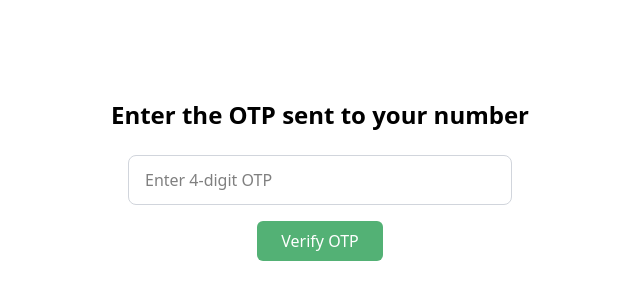
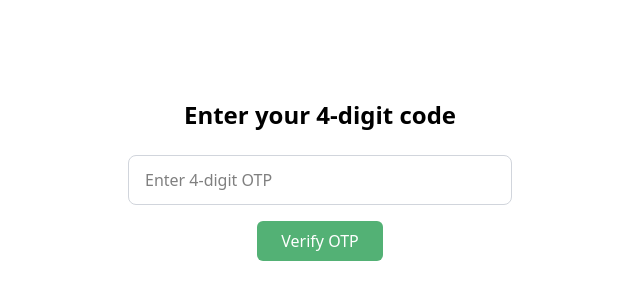
Before and after one commit to SaiRama-Doddi/Nectar, a React (Vite) app: page /otp in a window 1280 px wide. Shown: the part 220-520 px from the top of the page, without its empty margins (320-960 px from the left). Built offline with nearby package versions, Linux system fonts and the light colour scheme.

Commit message:
updated otp page text

```diff
--- a/src/Component/OtpPage.jsx
+++ b/src/Component/OtpPage.jsx
@@ -15,7 +15,7 @@ const OtpPage = () => {
 
   return (
     <div className="min-h-screen flex flex-col items-center justify-center bg-white px-4">
-      <p className="text-2xl font-semibold mb-6">Enter the OTP sent to your number</p>
+      <p className="text-2xl font-semibold mb-6">Enter your 4-digit code</p>
       <input
         type="text"
         value={otp}
```
